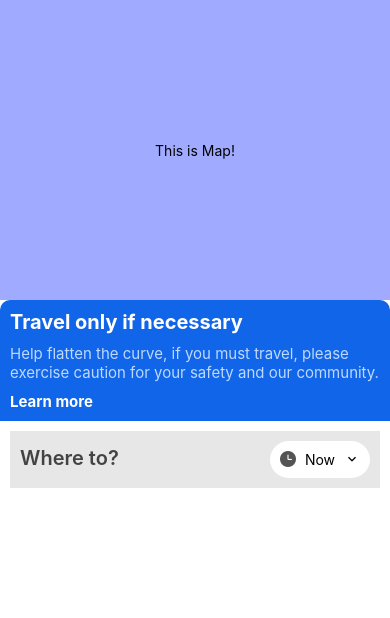
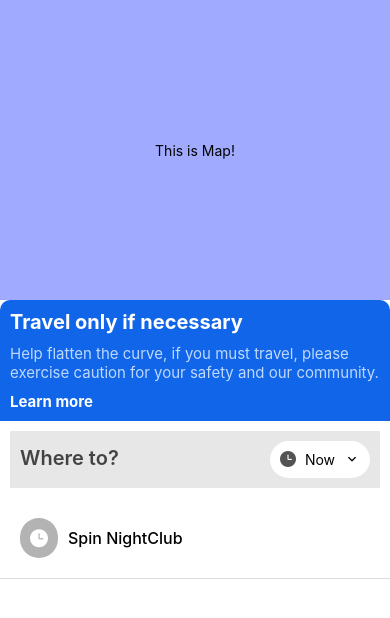
Before and after one commit to nikhilmaske-2001/Uber, a React Native app: screen / in a window 390 px wide. Shown: the top 618 px of the page. Built offline with nearby package versions, Linux system fonts and the light colour scheme.

Commit message:
previous destination: Style the previous destination component.

```diff
--- a/src/components/HomeSearch/Homesearch.js
+++ b/src/components/HomeSearch/Homesearch.js
@@ -19,6 +19,13 @@ const Homesearch = (props) => {
                     <MaterialIcons name={'keyboard-arrow-down'} size={16} />
                 </View>
             </View>
+
+            <View style={styles.row}>
+                <View style={styles.iconContainer}>
+                    <AntDesign name={'clockcircle'} size={18} color='#ffffff' />
+                </View>
+                <Text style={styles.destinationText}>Spin NightClub</Text>
+            </View>
         </View >
     );
 };
--- a/src/styles/HomeSearch.js
+++ b/src/styles/HomeSearch.js
@@ -22,6 +22,23 @@ const styles = StyleSheet.create({
         padding: 10,
         borderRadius: 50,
         justifyContent: 'space-between',
+    },
+    row: {
+        flexDirection: 'row',
+        padding: 20,
+        alignItems: 'center',
+        borderBottomWidth: 1,
+        borderColor: '#dbdbdb',
+    },
+    iconContainer: {
+        backgroundColor: '#b3b3b3',
+        padding: 10,
+        borderRadius: 25,
+    },
+    destinationText: {
+        marginLeft: 10,
+        fontWeight: '500',
+        fontSize: 16,
     }
 });
 
```
